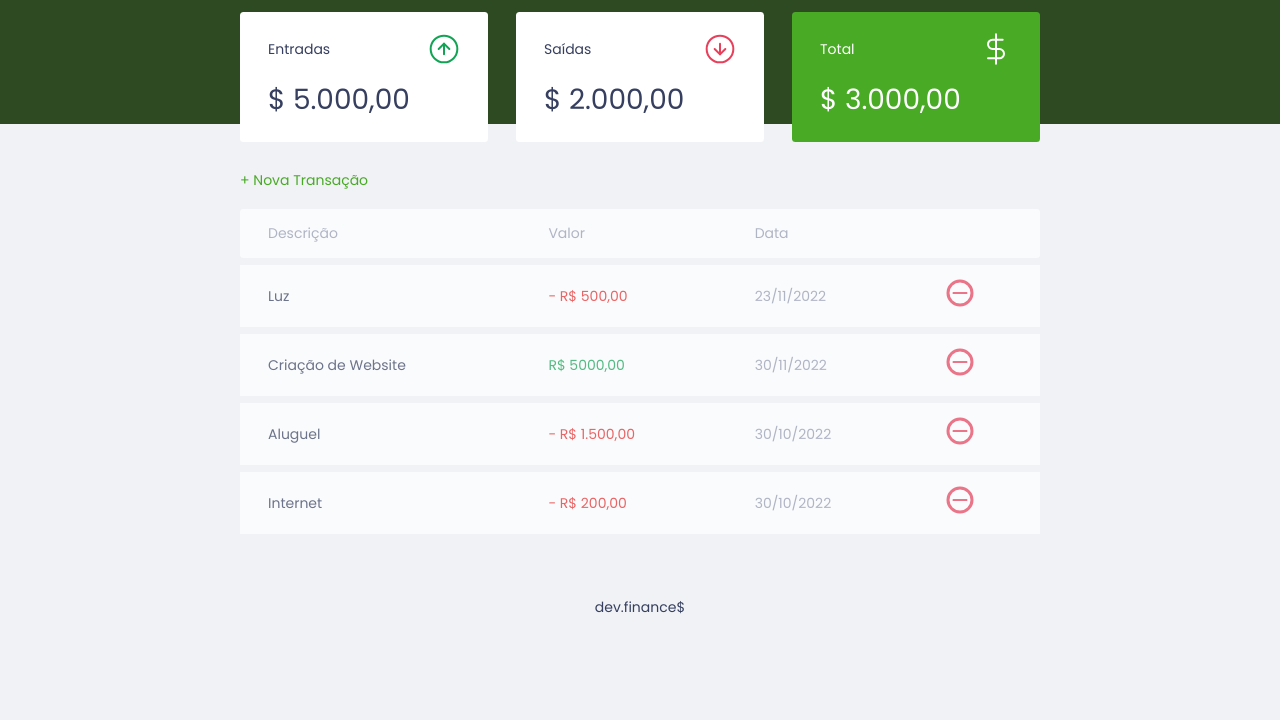
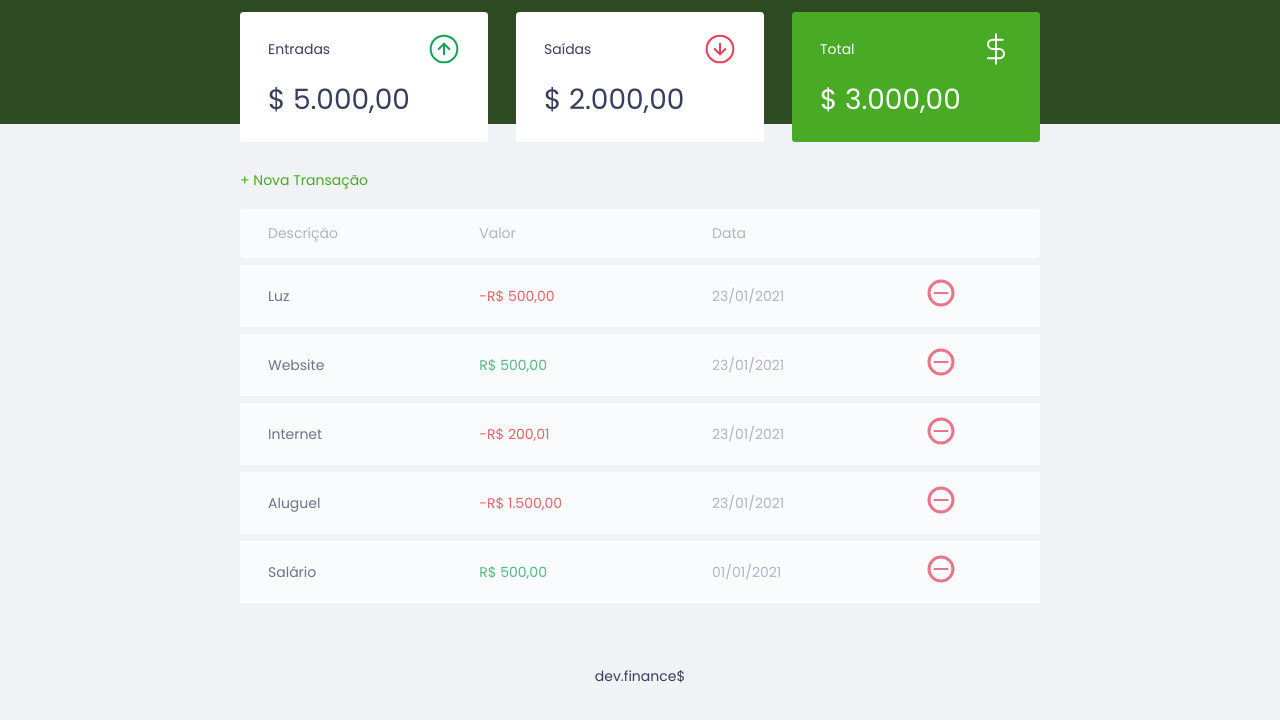
Before and after one commit to ademilsonpires/dev.finance, a plain HTML site: page index.html in a window 1280 px wide. Shown: the part 74-794 px from the top of the page. Drawn offline with Linux system fonts and the light colour scheme.

Commit message:
Passagen de valores dinamicamente para o HTML e formatação de valores como moeda pt-BR via javascript - Start - scripts.js v1.4

```diff
--- a/index.html
+++ b/index.html
@@ -58,7 +58,7 @@
                     </tr>
                 </thead>
                 <tbody>
-                    <tr>
+       <!--              <tr>
                         <td class="description">Luz</td>
                         <td class="expense">- R$ 500,00</td>
                         <td class="date">23/11/2022</td>
@@ -89,7 +89,7 @@
                         <td>
                             <img src="./assets/minus.svg" alt="Remover Transação">
                         </td>
-                    </tr>
+                    </tr> -->
 
                 </tbody>
             </table>
--- a/scripts.js
+++ b/scripts.js
@@ -1,5 +1,5 @@
 const Modal = {
-    open(){
+    open() {
         //abrir Modal
         //Adicionar a class active ao modal para abrir
         document.querySelector('.modal-overlay')
@@ -7,7 +7,7 @@ const Modal = {
 
 
     },
-    close(){
+    close() {
         //fechar o modal
         //remover a classe active no modal
         document
@@ -20,3 +20,107 @@ const Modal = {
     }
 
 }
+
+const transactions = [{
+    id: 1,
+    description: 'Luz',
+    amount: -50000,
+    date: '23/01/2021'
+},
+{
+    id: 2,
+    description: 'Website',
+    amount: 50000,
+    date: '23/01/2021'
+},
+{
+    id: 3,
+    description: 'Internet',
+    amount: -20001,
+    date: '23/01/2021'
+},
+{
+    id: 4,
+    description: 'Aluguel',
+    amount: -150000,
+    date: '23/01/2021'
+},
+{
+    id: 5,
+    description: 'Salário',
+    amount: 50000,
+    date: '01/01/2021'
+},
+
+]
+
+const Transaction = {
+    incomes() {
+        //somar entradas
+    },
+    expenses() {
+        //somar saídas
+
+    },
+
+    totals() {
+        //somar totais
+
+    }
+
+}
+const DOM = {
+    transactionsContainer: document.querySelector('#data-table tbody'),
+
+
+    addTransaction(transaction, index){
+
+        const tr = document.createElement('tr')
+        tr.innerHTML = DOM.innerHTMLTransaction(transaction)
+
+        DOM.transactionsContainer.appendChild(tr)
+    },
+
+
+    innerHTMLTransaction(transaction) {
+        const CSSclass = transaction.amount > 0 ? "income" : "expense"
+        const amount = Utils.formatCurrency(transaction.amount)
+        const html = `
+           <td class="description">${transaction.description}</td>
+           <td class="${CSSclass}">${amount}</td>
+           <td class="date">${transaction.date}</td>
+           <td>
+                <img src="./assets/minus.svg" alt="Remover Transação">
+           </td>
+          `
+        return html
+    }
+}
+
+const Utils = {
+    formatCurrency(value) {
+        const signal = Number(value) < 0 ? '-' : ''
+        value = String(value).replace(/\D/g, "")
+        value = Number(value)/100
+        value = value.toLocaleString('pt-BR', {
+            style: 'currency',
+            currency: 'BRL'
+
+
+        })
+
+
+
+       return signal + value
+
+    }
+
+
+
+
+}
+
+transactions.forEach(function (transaction){
+    DOM.addTransaction(transaction)
+
+})
```
Also changed, not shown: 1 other file.
